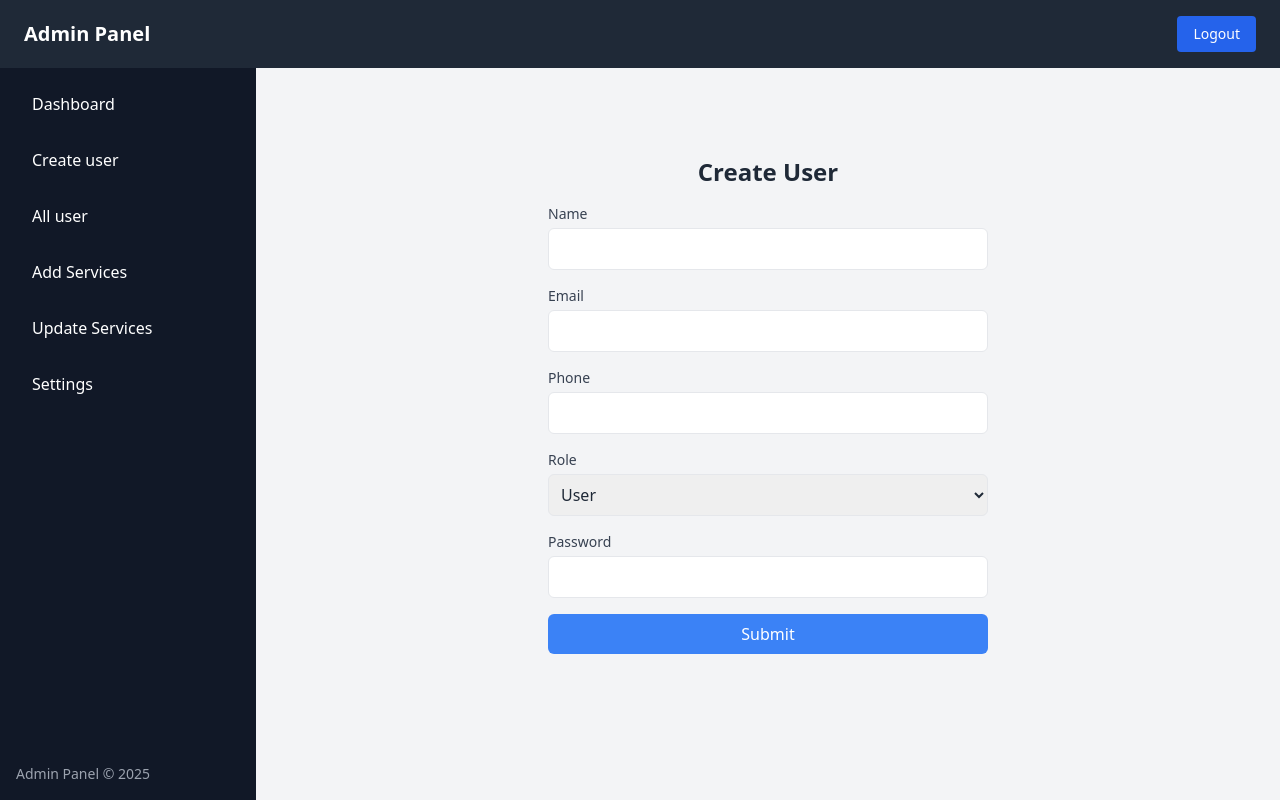
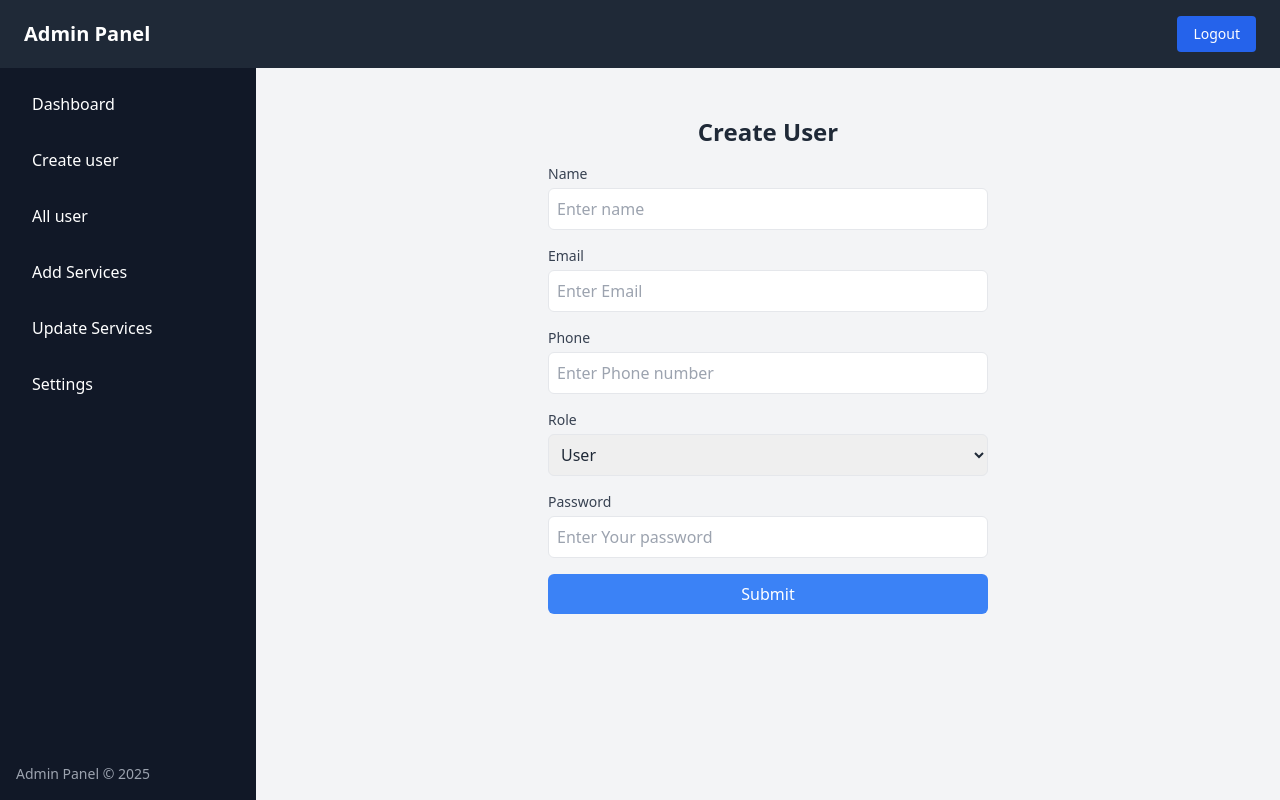
Before and after one commit to Suhanur-Rohoman-Sumon-github/myrepositor, a React (Vite) app: page /admin/create-user in a window 1280 px wide. Built offline with nearby package versions, Linux system fonts and the light colour scheme.

Commit message:
create user page done

```diff
--- a/src/pages/admin/AllUsers/AllUsers.tsx
+++ b/src/pages/admin/AllUsers/AllUsers.tsx
@@ -1,4 +1,4 @@
-import { FaTrash, FaUser } from 'react-icons/fa6';
+import { FaTrash } from 'react-icons/fa6';
 import {
   useDeleteUserMutation,
   useGetAllUserQuery,
--- a/src/pages/admin/CreateAdmin/CreateAdmin.tsx
+++ b/src/pages/admin/CreateAdmin/CreateAdmin.tsx
@@ -1,13 +1,34 @@
+/* eslint-disable @typescript-eslint/ban-ts-comment */
 import { FieldValues, useForm } from 'react-hook-form';
+import { useSignupMutation } from '../../../Redux/features/user/userApi';
+import { useEffect } from 'react';
+import toast from 'react-hot-toast';
 
 const CreateAdmin = () => {
   const { register, handleSubmit } = useForm();
+  const [signup, { data: createUserRes, error }] = useSignupMutation();
+  const onSubmit = (data: FieldValues) => {
+    const userInfo = {
+      ...data,
+      isDeleted: false,
+    };
+    signup(userInfo);
+  };
 
-  const onSubmit = (data: FieldValues) => {
-    console.log(data);
-  };
+  useEffect(() => {
+    if (createUserRes?.success === true) {
+      toast.success('user created successfull');
+    }
+
+    console.log(createUserRes, error);
+    // @ts-ignore
+    if (error?.data?.success === false) {
+      // @ts-ignore
+      toast.error(error?.data?.message);
+    }
+  }, [createUserRes, error]);
   return (
-    <div className="lg:w-1/2 mx-auto mt-10 p-6  rounded-lg">
+    <div className="lg:w-1/2 mx-auto  p-6  rounded-lg">
       <h2 className="text-2xl font-semibold mb-4 text-center">Create User</h2>
       <form onSubmit={handleSubmit(onSubmit)} className="space-y-4">
         <div>
@@ -15,6 +36,7 @@ const CreateAdmin = () => {
             Name
           </label>
           <input
+            placeholder="Enter name"
             type="text"
             {...register('name', { required: 'Name is required' })}
             className="mt-1 p-2 w-full border rounded-md focus:outline-none focus:ring-2 focus:ring-blue-500"
@@ -26,6 +48,7 @@ const CreateAdmin = () => {
             Email
           </label>
           <input
+            placeholder="Enter Email"
             type="email"
             {...register('email', { required: 'Email is required' })}
             className="mt-1 p-2 w-full border rounded-md focus:outline-none focus:ring-2 focus:ring-blue-500"
@@ -37,6 +60,7 @@ const CreateAdmin = () => {
             Phone
           </label>
           <input
+            placeholder="Enter Phone number"
             type="text"
             {...register('phone', { required: 'Phone is required' })}
             className="mt-1 p-2 w-full border rounded-md focus:outline-none focus:ring-2 focus:ring-blue-500"
@@ -61,6 +85,7 @@ const CreateAdmin = () => {
             Password
           </label>
           <input
+            placeholder="Enter Your password"
             type="password"
             {...register('password', {
               required: 'Password is required',
```
